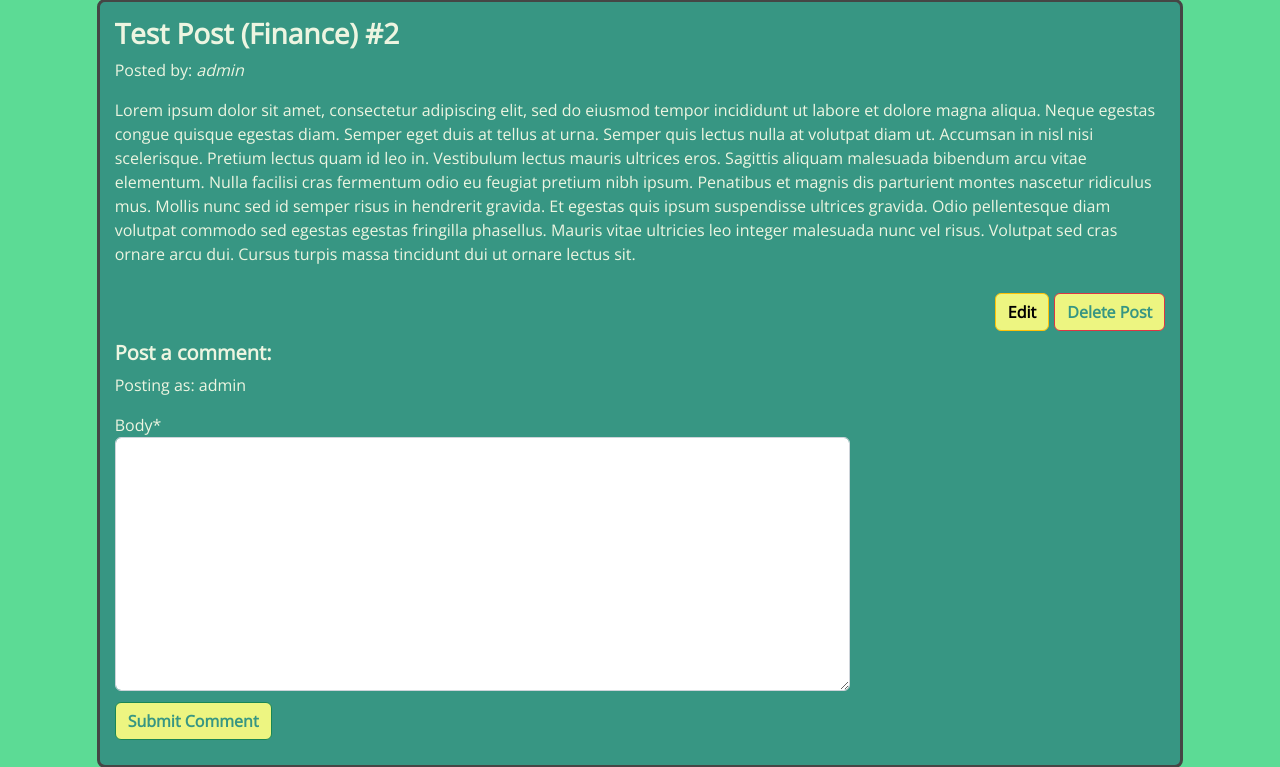
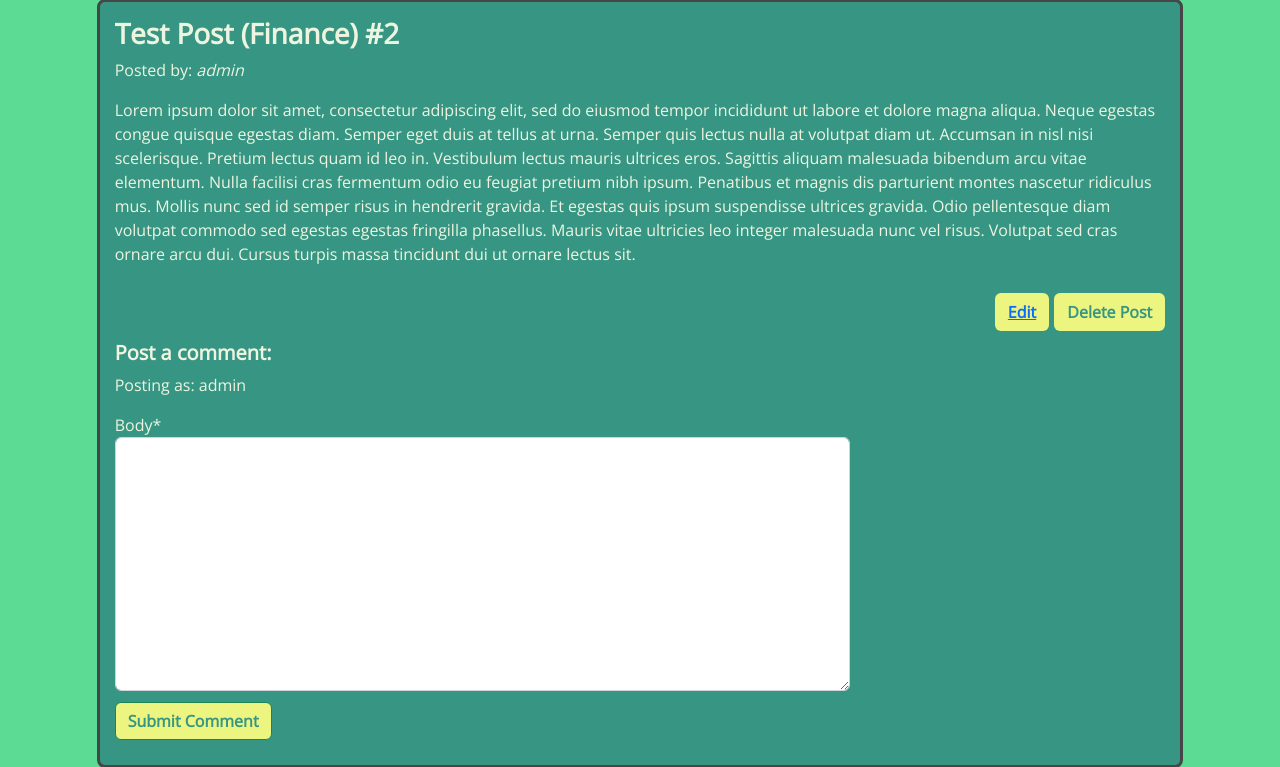
Before and after one commit to Code-Institute-Submissions/SamuelMasters-blathr_DecResub, a Django app: page /post_detail/12/ in a window 1280 px wide. Shown: the part 115-882 px from the top of the page. Run offline with Django 3.2, Linux system fonts and the light colour scheme; a user stored in the database is signed in; data comes from the database, SQL or seed files in the repository; some libraries are stand-ins or nearby versions.

Commit message:
Adjust colour of modal text

```diff
--- a/static/css/style.css
+++ b/static/css/style.css
@@ -90,11 +90,7 @@ h2, h3, h4, h5, h6, #navbar-logo {
 .btn {
     margin-top: 1%;
     margin-bottom: 1%;
-}
-
-.btn-warning a {
     text-decoration: none;
-    color: black;
 }
 
 .form-control {
@@ -114,6 +110,10 @@ h2, h3, h4, h5, h6, #navbar-logo {
     margin: 0;
     padding: 0;
     justify-content: left;
+}
+
+#post-buttons btn {
+    text-decoration: none;
 }
 
 /*
--- a/templates/post_detail.html
+++ b/templates/post_detail.html
@@ -12,16 +12,16 @@
         {% if post.author == request.user %}
         <div id="post-buttons" class="d-flex justify-content-end">
 
-            <button type="button" class="btn btn-warning"><a href="edit/">Edit</a></button>
-            <button type="button" class="btn btn-danger" data-bs-toggle="modal" data-bs-target="#warningModal">
+            <button type="button" class="btn"><a href="edit/">Edit</a></button>
+            <button type="button" class="btn" data-bs-toggle="modal" data-bs-target="#warningModal">
                 Delete Post
             </button>
 
-            <!-- Modal adapted from Bootstrap documentation -->
+            <!-- Adapted from documentation: https://getbootstrap.com/docs/5.2/components/modal/ -->
             <div class="modal fade" id="warningModal" tabindex="-1" role="dialog" aria-labelledby="warningModalLabel"
                 aria-hidden="true">
                 <div class="modal-dialog" role="document">
-                    <div class="modal-content">
+                    <div class="modal-content" style="color:black;">
                         <div class="modal-header">
                             <h5 class="modal-title" id="warningModalLabel">Warning!</h5>
                             <button type="button" class="close" data-dismiss="modal" aria-label="Close">
@@ -34,8 +34,8 @@
                             </p>
                         </div>
                         <div class="modal-footer">
-                            <button type="button" class="btn btn-secondary" data-dismiss="modal">Cancel</button>
-                            <button type="button" class="btn btn-danger"><a href="delete/">Yes, delete my
+                            <button type="button" class="btn" data-dismiss="modal">Cancel</button>
+                            <button type="button" class="btn"><a href="delete/">Yes, delete my
                                     post</a></button>
                         </div>
                     </div>
```
